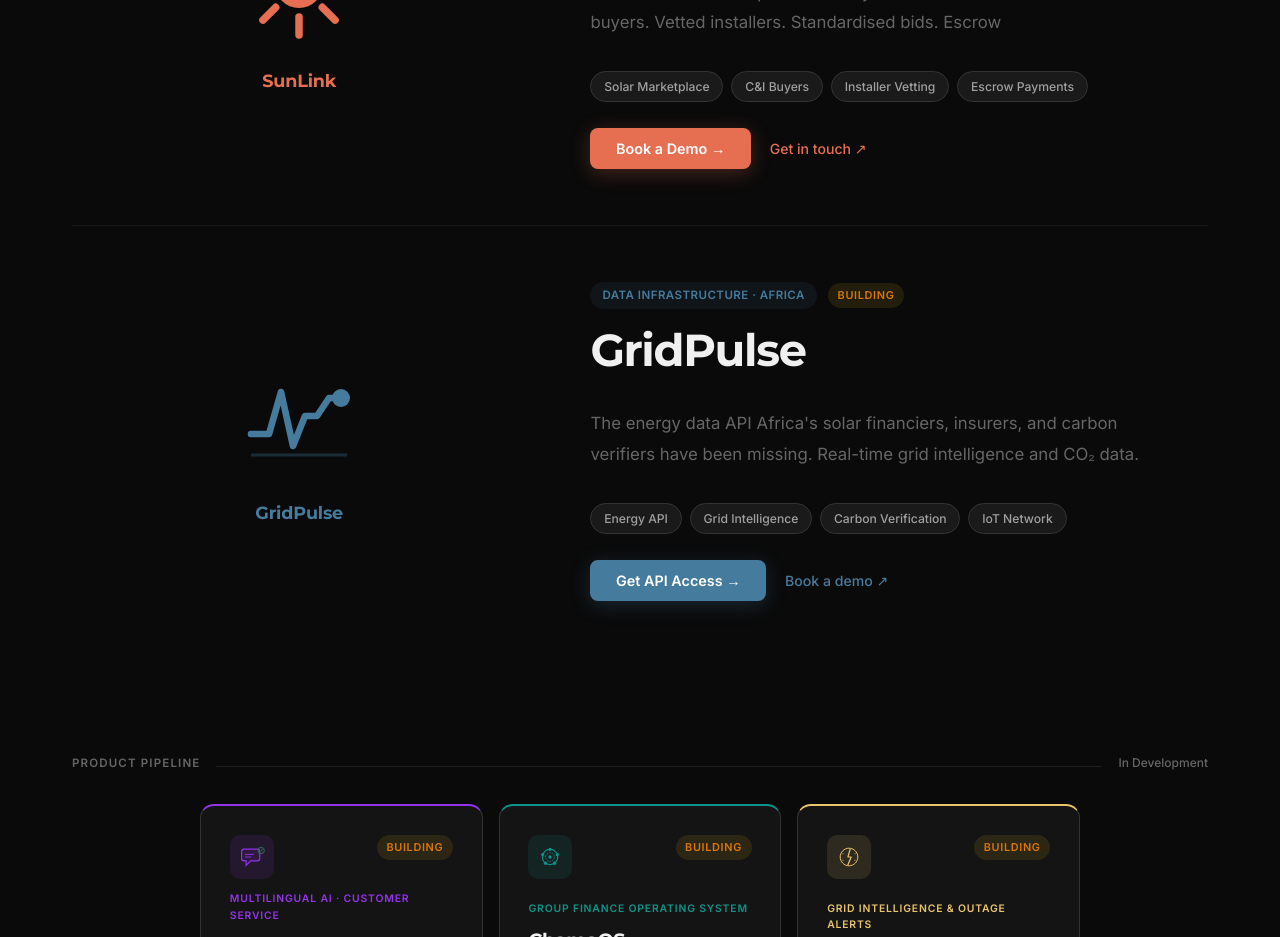
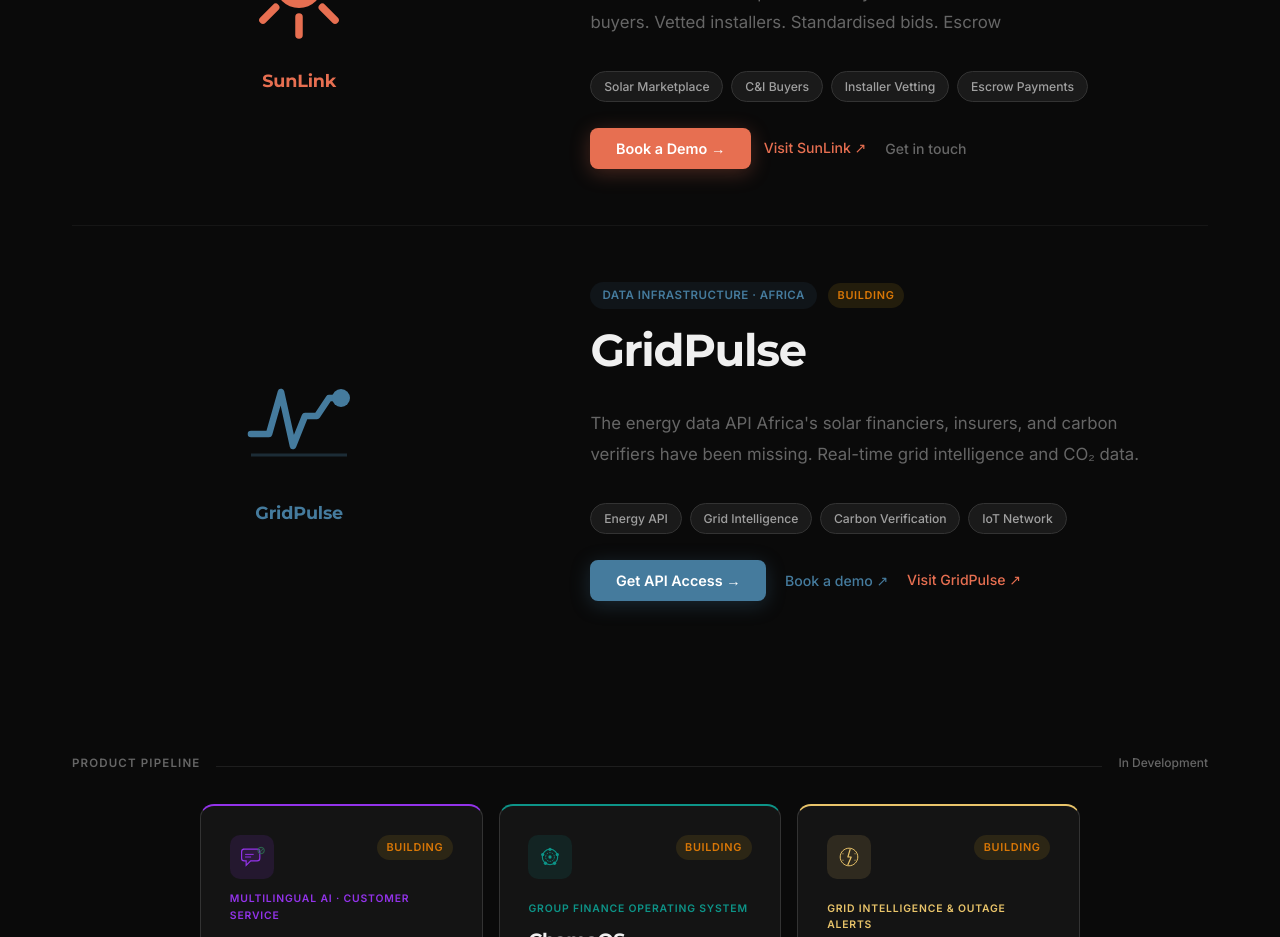
Before and after one commit to MeFerdi/kynara, a React (Vite) app: page /products in a window 1280 px wide. Shown: the part 940-1877 px from the top of the page. Built offline with nearby package versions, Linux system fonts and the light colour scheme.

Commit message:
feat: Update Products page to include external links for SunLink and GridPulse

```diff
--- a/src/pages/Products.jsx
+++ b/src/pages/Products.jsx
@@ -417,8 +417,12 @@
                                     onMouseLeave={e => { e.currentTarget.style.background = 'var(--accent-sunrise)'; e.currentTarget.style.transform = 'none'; }}>
                                     Book a Demo →
                                 </button>
-                                <button onClick={openBooking} style={{ ...S.featBtnGhost, color: 'var(--accent-sunrise)' }}>
-                                    Get in touch ↗
+                                <a href="https://sunlink-xi.vercel.app/" target="_blank" rel="noopener noreferrer"
+                                    style={{ ...S.featBtnGhost, color: 'var(--accent-sunrise)', textDecoration: 'none' }}>
+                                    Visit SunLink ↗
+                                </a>
+                                <button onClick={openBooking} style={{ ...S.featBtnGhost, color: 'var(--text-muted)' }}>
+                                    Get in touch
                                 </button>
                             </div>
                         </div>
@@ -459,6 +463,10 @@
                                 <button onClick={openBooking} style={{ ...S.featBtnGhost, color: 'var(--accent-river)' }}>
                                     Book a demo ↗
                                 </button>
+                                <a href="https://gridpulse-sand.vercel.app/" target="_blank" rel="noopener noreferrer"
+                                    style={{ ...S.featBtnGhost, color: 'var(--accent-sunrise)', textDecoration: 'none' }}>
+                                    Visit GridPulse ↗
+                                </a>
                             </div>
                         </div>
                     </div>
```
